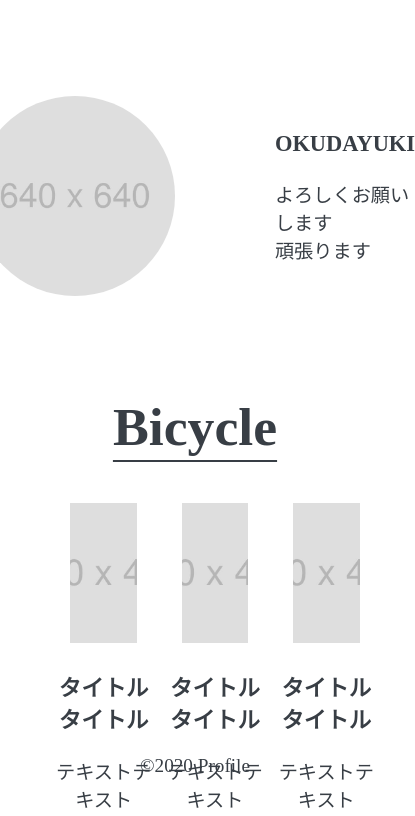
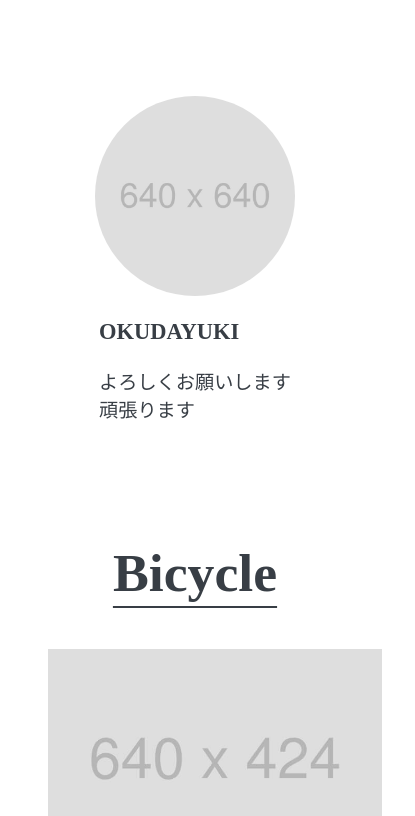
Before and after one commit to OKUDAYUKI08/Webpractice, a plain HTML site: page index.html in a window 390 px wide. Shown: the part 934-1750 px from the top of the page, 415 px wide, since content can reach past the window. Drawn offline with Linux system fonts and the light colour scheme.

Commit message:
スマホ対応を追加

```diff
--- a/css/css.css
+++ b/css/css.css
@@ -62,6 +62,7 @@ img{
     align-items: center;
     margin-top: 100px;
     margin-bottom: 100px;
+
 }
 #about img{
     border-radius: 50%;
@@ -86,20 +87,33 @@ img{
 }
 #bycycle ul{
     display: flex;
-    justify-content: space-evenly;
+    justify-content: space-between;
 }
-#bycycle ul img{
-    width: 60%;
-    height: 60%;
-    object-fit: cover;
+#bycycle li{
+    width: 32%;
 }
 
 #foot{
     text-align: center;
+    margin-top: 500px;
 }
 
-@media screen and (max-width:600px){
+@media screen and (max-width:700px){
     #mainvisual img{
         height: calc(100vh-60px);
     }
+
+    #content{
+        flex-direction: column;
+    }
+    #content img{
+        margin-left: 100px;
+    }
+    #bycycle ul{
+        flex-direction: column;
+    }
+    #bycycle li{
+        width: 100%;
+        margin-bottom: 100px;
+    }
 }
```
